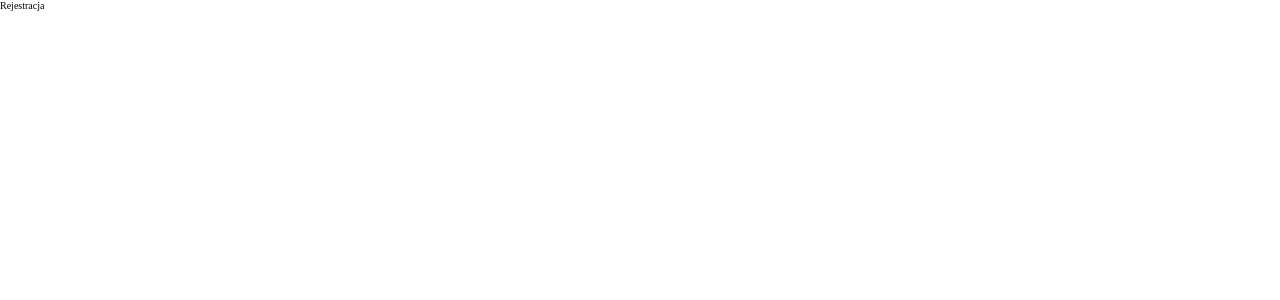
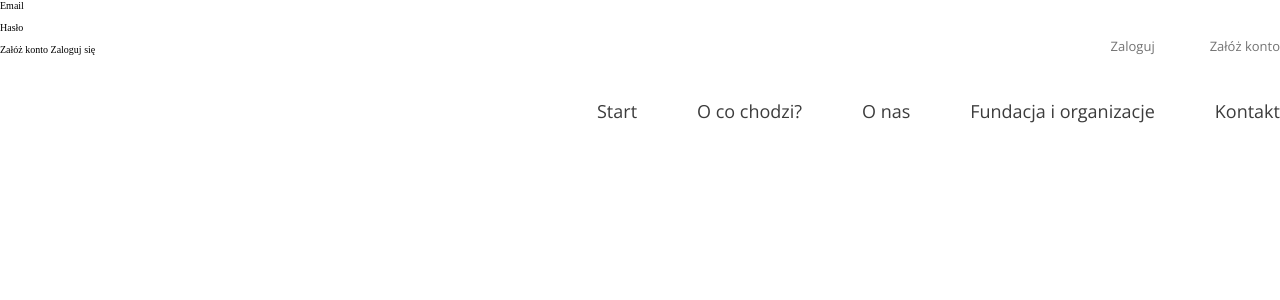
Before and after one commit to Dzikipik/oddam, a React (Create React App) app: page /register in a window 1280 px wide. Shown: the top 300 px of the page. Built offline with nearby package versions, Linux system fonts and the light colour scheme.

Commit message:
created link route and scroll components and added links to navigation component, added Register file

```diff
--- a/src/components/AboutUs.tsx
+++ b/src/components/AboutUs.tsx
@@ -2,7 +2,7 @@ import React from "react";
 
 export default function AboutUs() {
   return (
-    <section className="aboutus">
+    <section id="aboutUs" className="aboutus">
       O nas
     </section>
   );
--- a/src/components/ContactField.tsx
+++ b/src/components/ContactField.tsx
@@ -2,7 +2,7 @@ import React from "react";
 
 export default function ContactField() {
   return (
-    <section className="contactfield">
+    <section id="contactField" className="contactfield">
       Kontakt
     </section>
   );
--- a/src/components/Helping.tsx
+++ b/src/components/Helping.tsx
@@ -2,7 +2,7 @@ import React from "react";
 
 export default function Helping() {
   return (
-    <section className="helping">
+    <section id="helping" className="helping">
       Pomaganie
     </section>
   );
--- a/src/components/Home.tsx
+++ b/src/components/Home.tsx
@@ -1,4 +1,4 @@
-import React from "react";
+import React, {useEffect} from "react";
 import HomeHeader from './HomeHeader';
 import HomeThreeColumns from './HomeThreeColumns';
 import SimpleSteps from './SimpleSteps';
@@ -6,9 +6,25 @@ import AboutUs from './AboutUs';
 import Helping from './Helping';
 import ContactField from './ContactField';
 import Footer from './Footer';
+import { useLocation } from "react-router-dom";
+import { scroller } from 'react-scroll'
 
 
-export default function Home() {
+const Home = () => {
+  const { hash } = useLocation();
+
+  useEffect(() => {
+    if (!hash) return;
+
+    scroller.scrollTo(hash.slice(1), {
+      duration: 1500,
+      delay: 100,
+      smooth: true,
+      offset: 50,
+    });
+  }, [hash]);
+
+
   return (
     <div id="home" style={{ position: "relative" }}>
             <HomeHeader />
@@ -22,3 +38,5 @@ export default function Home() {
     </div>
   );
 }
+
+export default Home;
--- /dev/null
+++ b/src/components/LinkScrollTo.tsx
@@ -0,0 +1,16 @@
+import React from "react";
+import { NavLink } from "react-router-dom";
+
+type Props = {text: string; link: string;};
+
+const LinkScrollTo = ({ text, link }: Props) => {
+  return (
+    <li className="navigation-li">
+      <NavLink to={`/#${link}`} className="linkScrollTo-a">
+        {text}
+      </NavLink>
+    </li>
+  );
+};
+
+export default LinkScrollTo;
--- a/src/components/Navigation.tsx
+++ b/src/components/Navigation.tsx
@@ -1,4 +1,6 @@
 import React, { useState, useEffect } from 'react';
+import { Link } from "react-router-dom";
+import LinkScrollTo from './LinkScrollTo';
 
 export default function Navigation() {
 
@@ -10,11 +12,11 @@ export default function Navigation() {
           <li className="navigation-li">Załóż konto</li>
         </div>
           <div className="navigation-menu">
-            <li className="navigation-li">Start</li>
-            <li className="navigation-li">O co chodzi?</li>
-            <li className="navigation-li">O nas</li>
-            <li className="navigation-li">Fundacja i organizacje</li>
-            <li className="navigation-li">Kontakt</li>
+            <LinkScrollTo link="start" text="Start" />
+            <LinkScrollTo link="homeThreeColumns" text="O co chodzi?" />
+            <LinkScrollTo link="aboutUs" text="O nas" />
+            <LinkScrollTo link="helping" text="Fundacja i organizacje" />
+            <LinkScrollTo link="contactField" text="Kontakt" />
           </div>
       </div>
 
--- a/src/components/Register.tsx
+++ b/src/components/Register.tsx
@@ -1,9 +1,78 @@
-import React from "react";
+import React, { useState } from "react";
+import Navigation from "../components/Navigation";
+import { Link } from "react-router-dom";
+import { getAuth, signInWithEmailAndPassword } from "firebase/auth";
+// import { TextInput } from "./type";
 
-export default function Register() {
+//usenavigate
+
+const Register = () => {
+  const auth = getAuth();
+
+  const [login, setLogin] = useState("");
+  const [password, setPassword] = useState("");
+  const [error, setError] = useState("");
+  const [message, setMessage] = useState("");
+
+  const loginIn = (e) => {
+    setLogin(e.currentTarget.value);
+  };
+
+  const loginPassword = (e) => {
+    setPassword(e.currentTarget.value);
+  };
+
+  const logInUser = () => {
+    signInWithEmailAndPassword(auth, login, password)
+      .then((userCredential) => {
+        setError("");
+        setMessage("Udało Ci się utworzyć konto");
+      })
+      .catch((error) => {
+        const errorCode = error.code;
+        const errorMessage = error.message;
+        setError(errorCode + ":" + errorMessage);
+      });
+  };
+
   return (
-    <section className="register">
-      Rejestracja
-    </section>
+    <div className="login-register">
+      <Navigation />
+      <div className="login-register__wrapper">
+
+        {error ? <div className="errorMessage">{error}</div> : null}
+        {message ? <div className="message">{message}</div> : null}
+        <form className="login-register__form">
+          <label className="login-register__form-label">
+            <p>Email</p>
+            <input
+              onChange={loginIn}
+              value={login}
+              className="login-register__form-input"
+              type="email"
+            />
+          </label>
+          <label className="login-register__form-label">
+            <p>Hasło</p>
+            <input
+              onChange={loginPassword}
+              value={password}
+              className="login-register__form-input"
+              type="password"
+            />
+          </label>
+        </form>
+        <div className="login-register__btns">
+          <Link className="login-register__btns__createACC" to={"/createacc"}>
+            Załóż konto{" "}
+          </Link>
+          <button onClick={logInUser} className="login-register__btns__Login">
+            Zaloguj się
+          </button>
+        </div>
+      </div>
+    </div>
   );
-}
+};
+
+export default Register;
```
Also changed, not shown: src/components/LinkRoute.tsx (added, +17 -0 lines).
